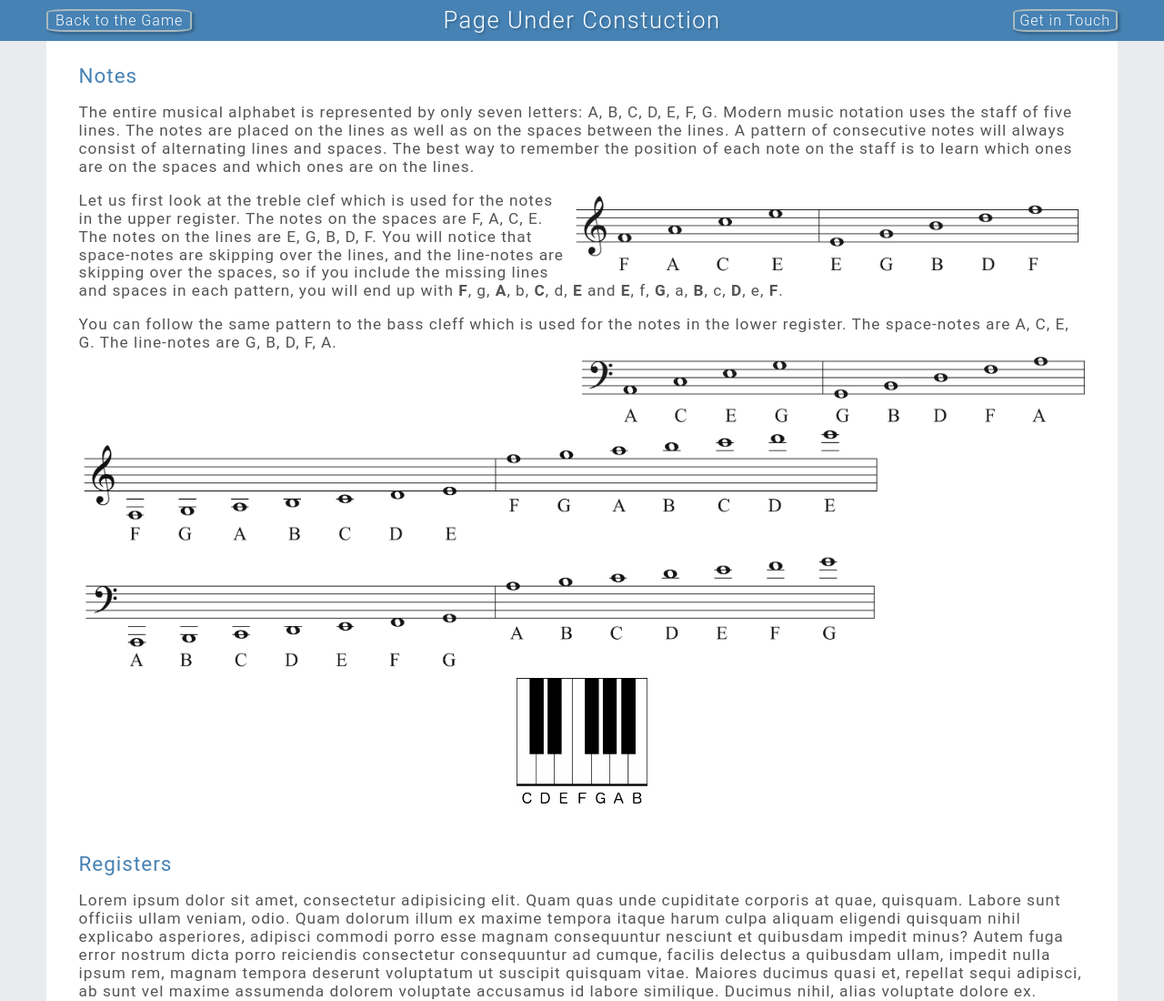
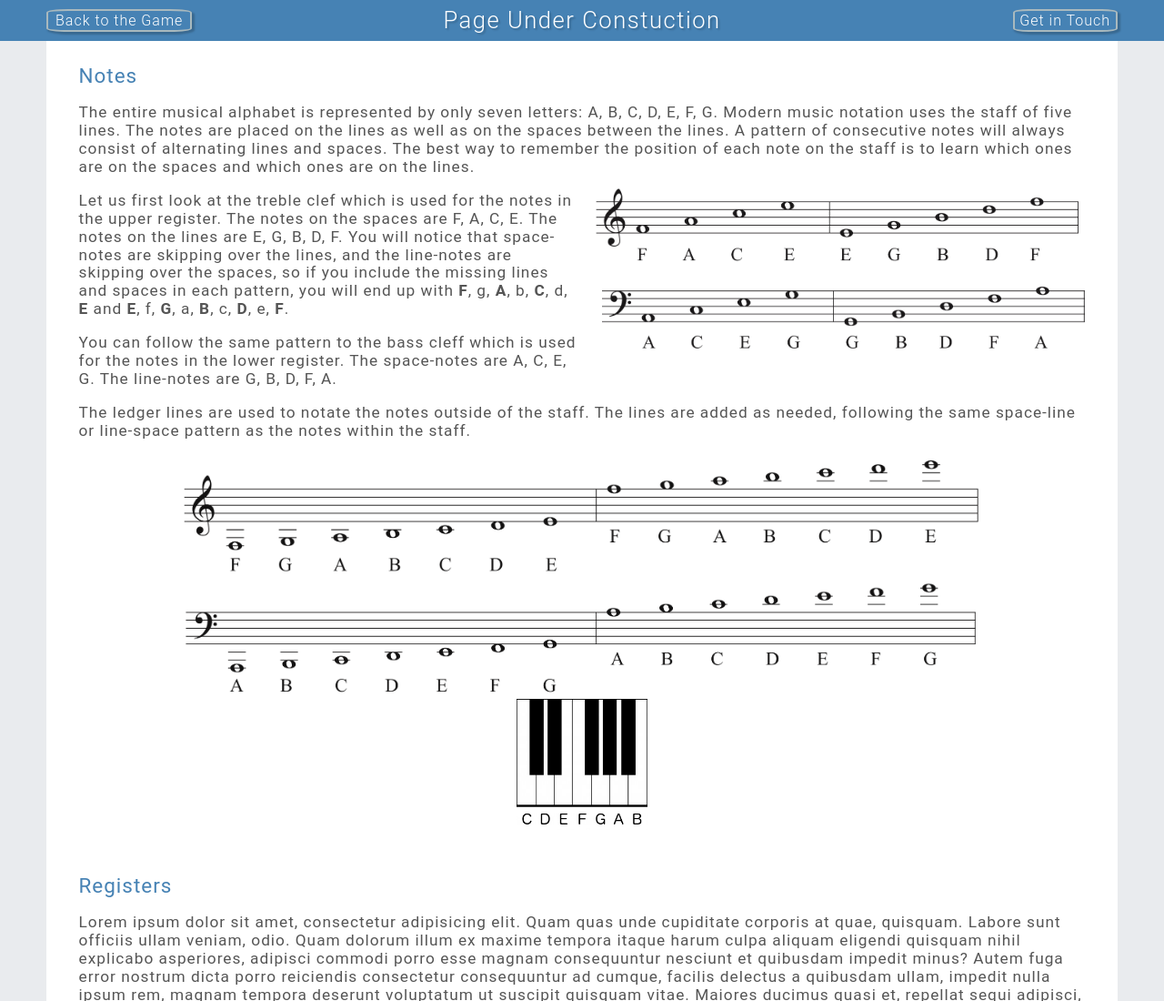
Before and after one commit to igorcweb/note-learning-game, a website built with webpack: page app/info.html in a window 1280 px wide. Shown: the top 1100 px of the page at 91% size. Built offline with nearby package versions, Linux system fonts and the light colour scheme.

Commit message:
ledger lines

```diff
--- a/app/assets/styles/base/_global.css
+++ b/app/assets/styles/base/_global.css
@@ -1,3 +1,7 @@
+* {
+	box-sizing: border-box;
+}
+
 body {
 	background-color: $bgcolor;
 	font-family: 'Roboto', sans-serif;
@@ -26,14 +30,6 @@ div.warning-message {
 		display: block;
 		text-align: center;
 		margin-top: 40vh;
+		}
 	}
-
 }
-
-
-}
-
-* {
-  box-sizing: border-box;
-
-}
--- a/app/assets/styles/modules/_info.css
+++ b/app/assets/styles/modules/_info.css
@@ -39,9 +39,9 @@ article {
 
 .treble-staff {
 	display: block;
-	width: 50%;
+	width: 48%;
 	float: right;
-	margin: 0 7px 7px 7px;
+	margin: -8px 7px 20px 20px;
 
 }
 
@@ -50,8 +50,8 @@ article {
 .bass-staff {
 	display: block;
 	float: right;
-	width: 50%;
-	margin-top: -1rem;
+	width: 48%;
+	margin: 0 0 20px 20px;
 
 }
 
@@ -75,7 +75,9 @@ article {
 }
 
 .ledger-treble, .ledger-bass {
-	width: 80%;
+	width: 75%;
+	display: block;
+	margin: 0 auto;
 }
 
 footer p#info {
--- a/app/info.html
+++ b/app/info.html
@@ -1,11 +1,13 @@
 <!DOCTYPE html>
 <html lang="en">
+
 <head>
 	<meta charset="UTF-8">
 	<title>Game Info</title>
 	<link rel="stylesheet" href="temp/styles/styles.css">
 	<link rel="icon" type="image/png" href="assets/images/logo.png">
 </head>
+
 <body>
 
 	<div class="top-panel">
@@ -16,33 +18,46 @@
 	<div class="info-wrapper">
 		<article>
 			<h1>Notes</h1>
-			<p>The entire musical alphabet is represented by only seven letters: A, B, C, D, E, F, G.
-				Modern music notation uses the staff of five lines.  The notes are placed on the
-				lines as well as on the spaces between the lines.  A pattern of consecutive notes will always
-				consist of alternating lines and spaces.  The best way to remember the position of each note on
-				the staff is to learn which ones are on the spaces and which ones are on the lines.
+			<p>The entire musical alphabet is represented by only seven letters: A, B, C, D, E, F, G. Modern music notation uses the
+				staff of five lines. The notes are placed on the lines as well as on the spaces between the lines. A pattern of consecutive
+				notes will always consist of alternating lines and spaces. The best way to remember the position of each note on the
+				staff is to learn which ones are on the spaces and which ones are on the lines.
 			</p>
 			<img class="treble-staff" src="assets/images/treble-staff.png" alt="treble-staff">
+			<img class="bass-staff" src="assets/images/bass-staff.png" alt="bass-staff">
+			<p>
+				Let us first look at the treble clef which is used for the notes in the upper register. The notes on the spaces are F, A,
+				C, E. The notes on the lines are E, G, B, D, F. You will notice that space-notes are skipping over the lines, and the
+				line-notes are skipping over the spaces, so if you include the missing lines and spaces in each pattern, you will end
+				up with <strong>F</strong>, g, <strong>A</strong>, b, <strong>C</strong>, d, <strong>E</strong> and <strong>E</strong>,
+				f, <strong>G</strong>, a, <strong>B</strong>, c, <strong>D</strong>, e, <strong>F</strong>.
+				<p>You can follow the same pattern to the bass cleff which is used for the notes in the lower register. The space-notes
+					are A, C, E, G. The line-notes are G, B, D, F, A.
+				</p>
+
+			</p>
+
+
+
+
+
+
 
 			<p>
-				Let us first look at the treble clef which is used for the notes in the upper register. The notes on the spaces are F, A, C, E.
-				The notes on the lines are E, G, B, D, F.  You will notice that space-notes are skipping over the lines, and the line-notes are
-				skipping over the spaces, so if you include the missing lines and spaces in each pattern, you will end up with <strong>F</strong>, g, <strong>A</strong>, b, <strong>C</strong>, d, <strong>E</strong>
-				and <strong>E</strong>, f, <strong>G</strong>, a, <strong>B</strong>, c, <strong>D</strong>, e, <strong>F</strong>.
-			</strong>
+				The ledger lines are used to notate the notes outside of the staff.  The lines are added as needed, following the same space-line or line-space pattern as the notes within the staff.
 			</p>
 
-			<p>
-				You can follow the same pattern to the bass cleff which is used for the notes in the
-				lower register.  The space-notes are A, C, E, G.  The line-notes are G, B, D, F, A.
-			</p>
-
-			<img class="bass-staff" src="assets/images/bass-staff.png" alt="bass-staff">
 			<img class="ledger-treble" src="assets/images/ledger-treble.png" alt="ledger-treble">
 			<img class="ledger-bass" src="assets/images/ledger-bass.png" alt="ledger-bass">
 			<img class="note-names" src="assets/images/notenames.png" alt="note-names">
 			<h1>Registers</h1>
-			<p>Lorem ipsum dolor sit amet, consectetur adipisicing elit. Quam quas unde cupiditate corporis at quae, quisquam. Labore sunt officiis ullam veniam, odio. Quam dolorum illum ex maxime tempora itaque harum culpa aliquam eligendi quisquam nihil explicabo asperiores, adipisci commodi porro esse magnam consequuntur nesciunt et quibusdam impedit minus? Autem fuga error nostrum dicta porro reiciendis consectetur consequuntur ad cumque, facilis delectus a quibusdam ullam, impedit nulla ipsum rem, magnam tempora deserunt voluptatum ut suscipit quisquam vitae. Maiores ducimus quasi et, repellat sequi adipisci, ab sunt vel maxime assumenda dolorem voluptate accusamus id labore similique. Ducimus nihil, alias voluptate dolore ex.</p>
+			<p>Lorem ipsum dolor sit amet, consectetur adipisicing elit. Quam quas unde cupiditate corporis at quae, quisquam. Labore
+				sunt officiis ullam veniam, odio. Quam dolorum illum ex maxime tempora itaque harum culpa aliquam eligendi quisquam nihil
+				explicabo asperiores, adipisci commodi porro esse magnam consequuntur nesciunt et quibusdam impedit minus? Autem fuga
+				error nostrum dicta porro reiciendis consectetur consequuntur ad cumque, facilis delectus a quibusdam ullam, impedit
+				nulla ipsum rem, magnam tempora deserunt voluptatum ut suscipit quisquam vitae. Maiores ducimus quasi et, repellat sequi
+				adipisci, ab sunt vel maxime assumenda dolorem voluptate accusamus id labore similique. Ducimus nihil, alias voluptate
+				dolore ex.</p>
 			<img class="keyboard-registers" src="assets/images/keyboard-registers.jpg" alt="keyboard-registers">
 			<img class="staff-registers" src="assets/images/staff-registers.jpeg" alt="staff-registers">
 		</article>
@@ -54,4 +69,5 @@
 
 	<script src="temp/scripts/App.js"></script>
 </body>
+
 </html>
--- a/app/temp/styles/styles.css
+++ b/app/temp/styles/styles.css
@@ -421,6 +421,10 @@ textarea {
   font: inherit; /* 2 */
 }
 
+* {
+	box-sizing: border-box;
+}
+
 body {
 	background-color: #e9ebee;
 	font-family: 'Roboto', sans-serif;
@@ -437,8 +441,6 @@ div.warning-message {
 
 .game {
 	overflow: hidden;
-
-
 }
 
 @media screen and (min-width: 320px)
@@ -454,11 +456,6 @@ div.warning-message {
     text-align: center;
     margin-top: 40vh;
   }
-}
-
-* {
-  box-sizing: border-box;
-
 }
 
 .container-notereg {
@@ -1160,17 +1157,17 @@ article h1 {
 
 .treble-staff {
 	display: block;
-	width: 50%;
+	width: 48%;
 	float: right;
-	margin: 0 7px 7px 7px;
+	margin: -8px 7px 20px 20px;
 
 }
 
 .bass-staff {
 	display: block;
 	float: right;
-	width: 50%;
-	margin-top: -1rem;
+	width: 48%;
+	margin: 0 0 20px 20px;
 
 }
 
@@ -1195,6 +1192,8 @@ article h1 {
 
 .ledger-treble, .ledger-bass {
 	width: 80%;
+	display: block;
+	margin: 0 auto;
 }
 
 footer p#info {
--- a/docs/temp/styles/styles.css
+++ b/docs/temp/styles/styles.css
@@ -421,6 +421,10 @@ textarea {
   font: inherit; /* 2 */
 }
 
+* {
+	box-sizing: border-box;
+}
+
 body {
 	background-color: #e9ebee;
 	font-family: 'Roboto', sans-serif;
@@ -437,8 +441,6 @@ div.warning-message {
 
 .game {
 	overflow: hidden;
-
-
 }
 
 @media screen and (min-width: 320px)
@@ -454,11 +456,6 @@ div.warning-message {
     text-align: center;
     margin-top: 40vh;
   }
-}
-
-* {
-  box-sizing: border-box;
-
 }
 
 .container-notereg {
@@ -1160,17 +1157,17 @@ article h1 {
 
 .treble-staff {
 	display: block;
-	width: 50%;
+	width: 48%;
 	float: right;
-	margin: 0 7px 7px 7px;
+	margin: -8px 7px 20px 20px;
 
 }
 
 .bass-staff {
 	display: block;
 	float: right;
-	width: 50%;
-	margin-top: -1rem;
+	width: 48%;
+	margin: 0 0 20px 20px;
 
 }
 
@@ -1195,6 +1192,8 @@ article h1 {
 
 .ledger-treble, .ledger-bass {
 	width: 80%;
+	display: block;
+	margin: 0 auto;
 }
 
 footer p#info {
```
Also changed, not shown: docs/info.html (+33 -17 lines), package.json (line endings or trailing spaces). Lines whose indentation alone changed are shown as unchanged.
